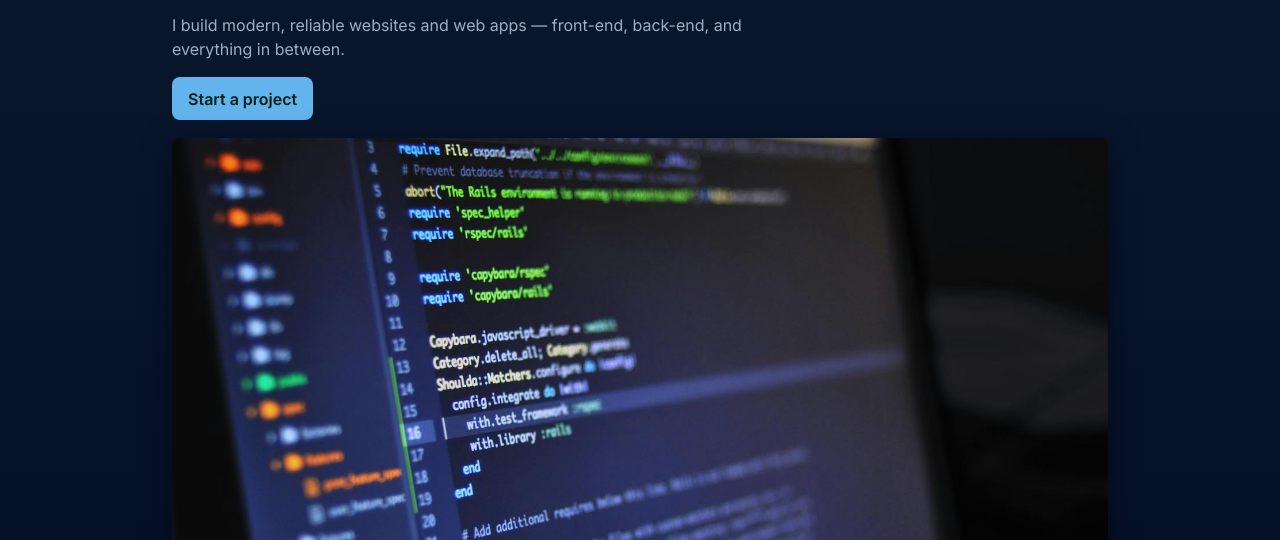
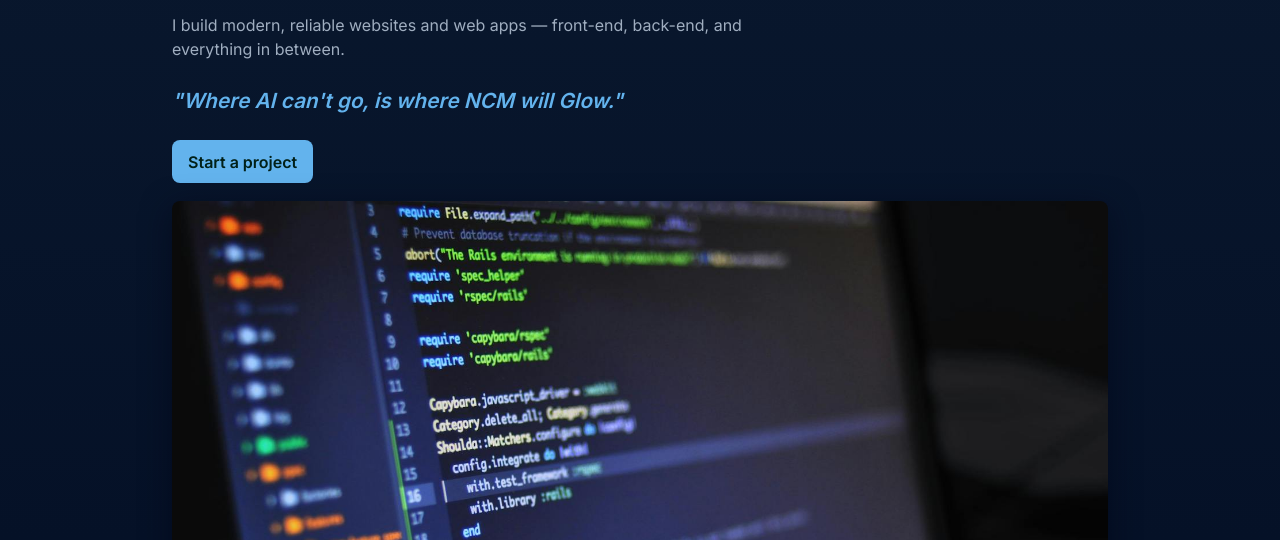
Before and after one commit to claymiller24/C-M-Logistics-Website, a plain HTML site: page index.html in a window 1280 px wide. Shown: the part 260-800 px from the top of the page. Drawn offline with Linux system fonts and the light colour scheme.

Commit message:
feat: add motto to home page - 'Where AI can't go, is where NCM will Glow'

```diff
--- a/index.html
+++ b/index.html
@@ -66,6 +66,7 @@
         <div class="container">
           <h2>Professional Python & Web Development</h2>
           <p class="lead">I build modern, reliable websites and web apps — front-end, back-end, and everything in between.</p>
+          <p class="motto">"Where AI can't go, is where NCM will Glow."</p>
           <p><a class="cta" href="/contact.html">Start a project</a></p>
           <!-- Hero illustration -->
           <div class="hero-media">
--- a/styles.css
+++ b/styles.css
@@ -24,6 +24,7 @@ body{margin:0;font-family:Inter,Segoe UI,Helvetica,Arial,sans-serif;background:l
 .hero{padding:6rem 0 4rem}
 .hero h2{font-size:2rem;margin:0 0 .5rem}
 .lead{color:var(--muted);max-width:60ch}
+.motto{font-size:1.3rem;font-style:italic;color:var(--accent);margin:1.5rem 0 1.5rem;font-weight:600;max-width:60ch}
 .cta{display:inline-block;background:var(--accent);color:#012018;padding:.6rem 1rem;border-radius:8px;text-decoration:none;font-weight:600}
 
 /* Hero media (moved from inline styles) */
```
Also changed, not shown: styles.min.css.
